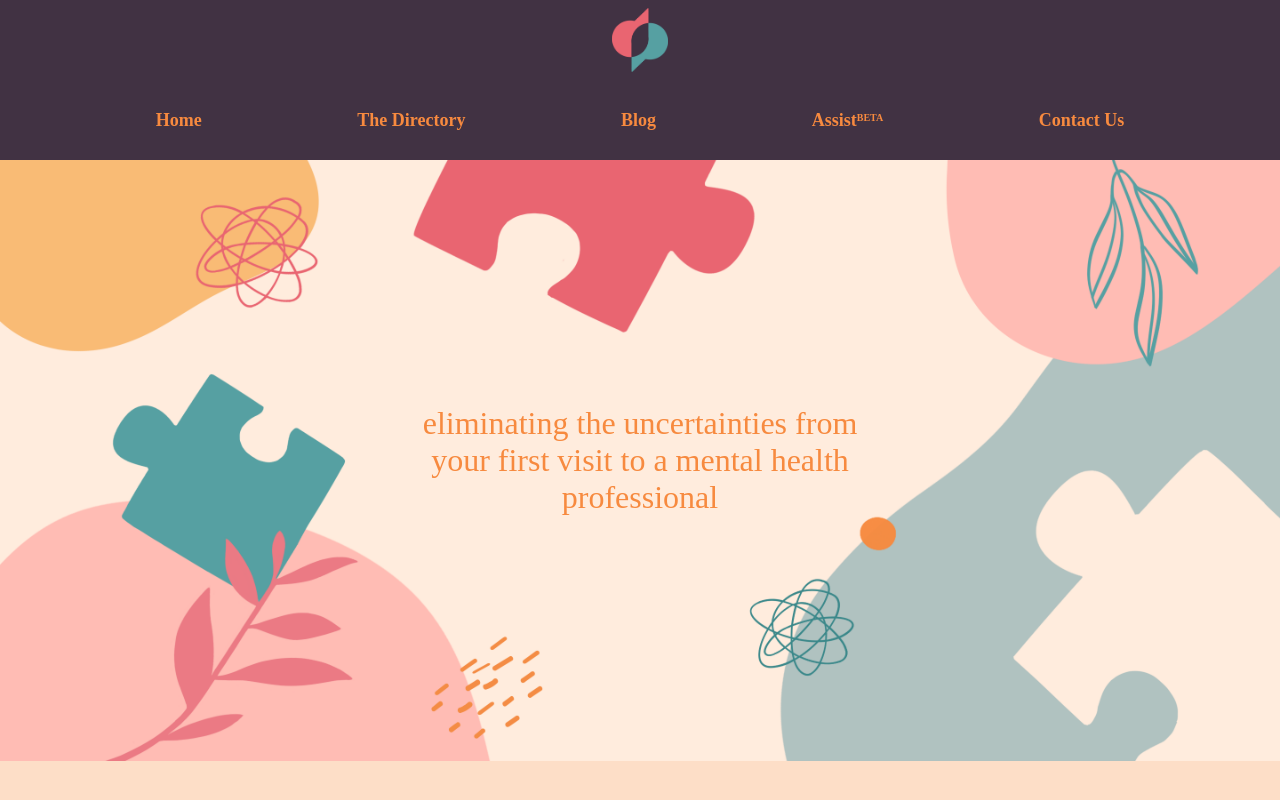
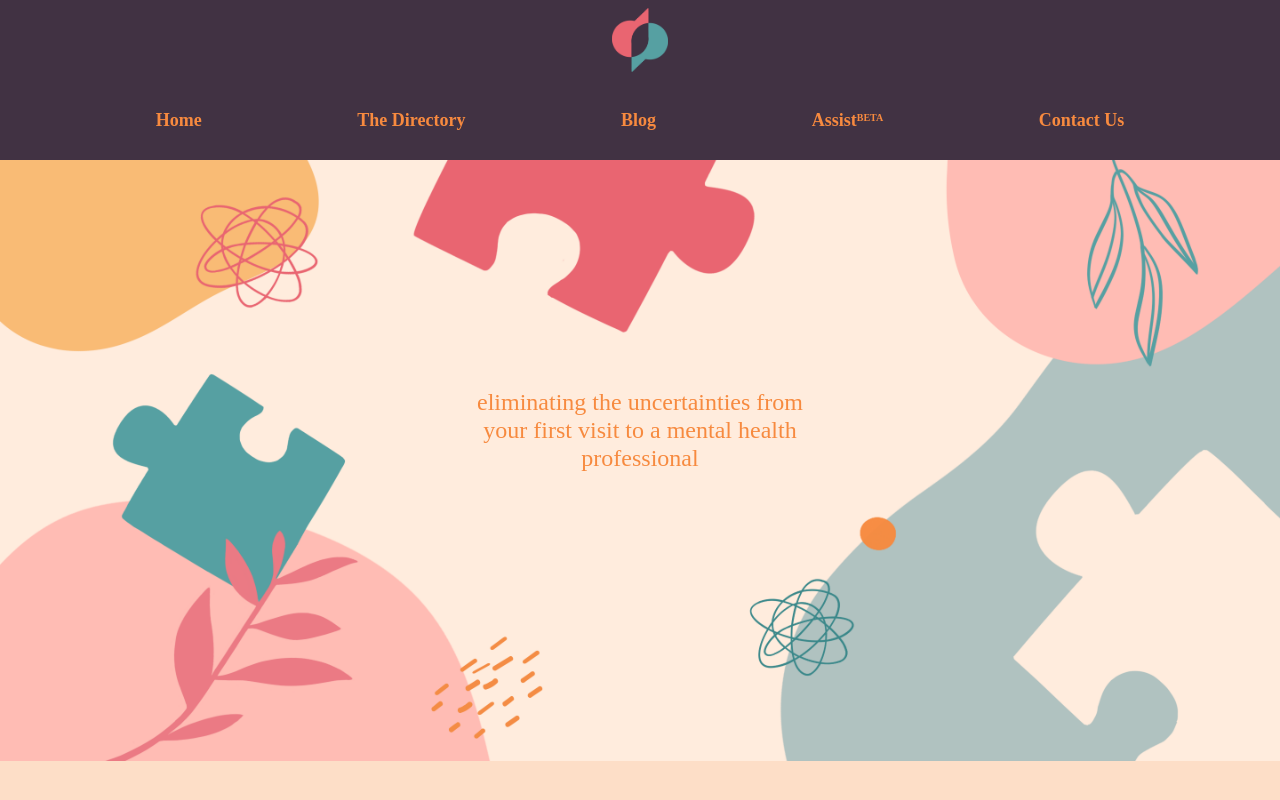
Before and after one commit to thedebutproj/therapy-project, a React (Create React App) app: page / in a window 1280 px wide. Shown: the top 800 px of the page. Built offline with nearby package versions, Linux system fonts and the light colour scheme; a web font is replaced by a local one.

Commit message:
Change in font size of Home text in landscape form

```diff
--- a/src/components/pages/Home.css
+++ b/src/components/pages/Home.css
@@ -207,7 +207,14 @@
   margin: auto;
 }
 
-@media (hover: none) {
+@media screen and (orientation: landscape) {
+  .home-art .home-art-text {
+    top: 45%;
+    font-size: 1.5em;
+  }
+}
+
+@media only screen and (hover: none) {
   .home-next:hover,
   .home-prev:hover {
     background-color: transparent;
```
